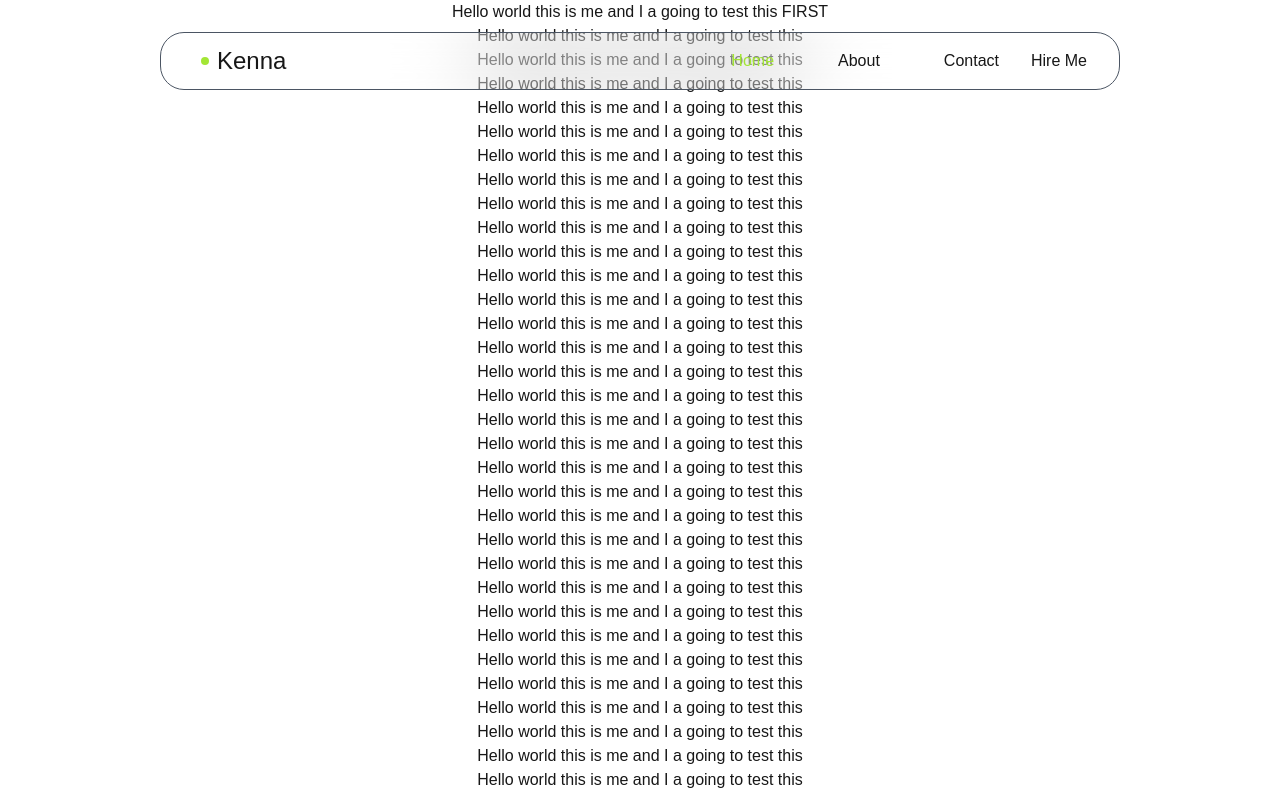
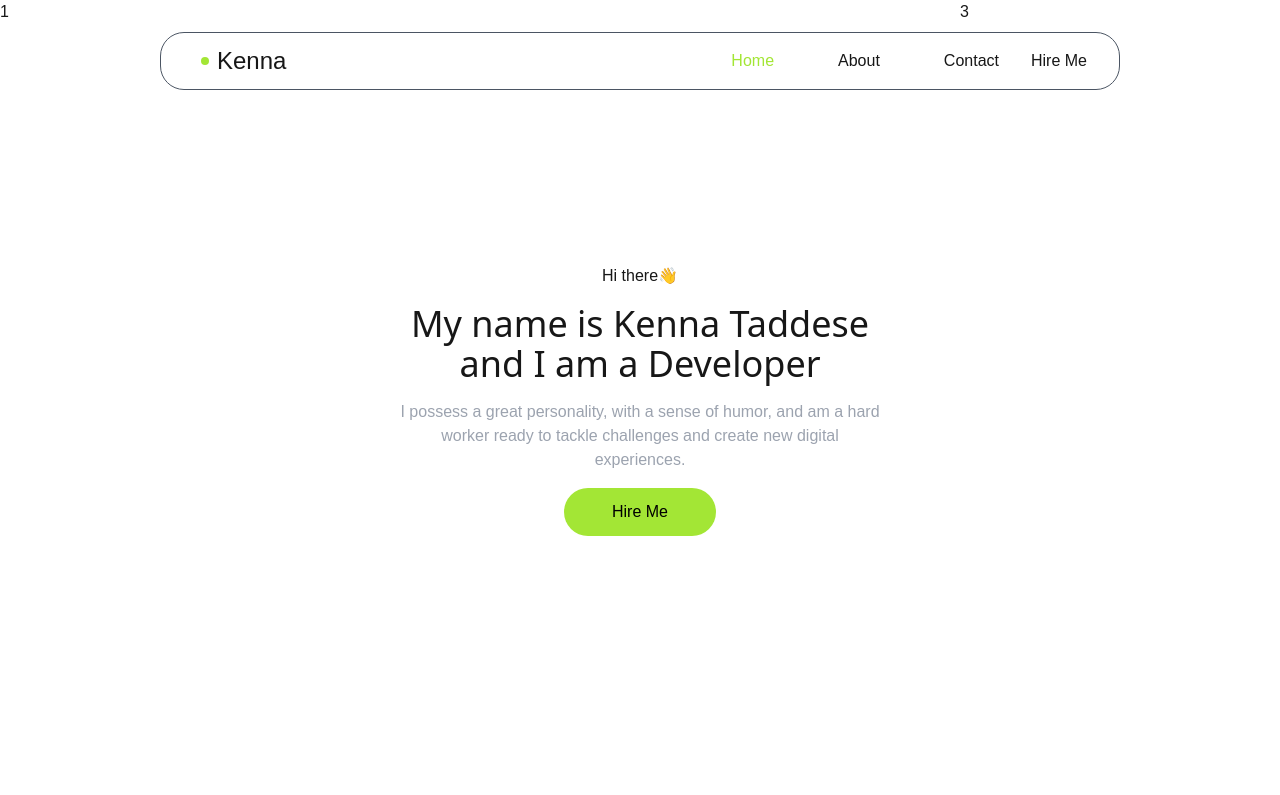
Before and after one commit to kennataddese6/portfolio, a Next.js app: page / in a window 1280 px wide. Shown: the top 795 px of the page. Built offline with nearby package versions, Linux system fonts and the light colour scheme.

Commit message:
add hero

```diff
--- a/app/page.tsx
+++ b/app/page.tsx
@@ -3,6 +3,26 @@ export default function Home() {
   return (
     <>
       <Navbar />
+      <div className="flex h-screen">
+        <div className="lg:w-1/4">1</div>
+        <div className="lg:w-2/4 flex items-center justify-center">
+          <div className="w-3/4">
+            <p className="text-center my-4">Hi there👋</p>
+            <h1 className="text-center text-4xl my-4 font-sans">
+              My name is Kenna Taddese and I am a Developer
+            </h1>
+            <p className="text-center my-4 text-gray-400">
+              I possess a great personality, with a sense of humor, and am a
+              hard worker ready to tackle challenges and create new digital
+              experiences.
+            </p>
+            <button className="block mx-auto my-4 bg-lime-400 px-12 py-3 text-black rounded-3xl cursor-pointer">
+              Hire Me
+            </button>
+          </div>
+        </div>
+        <div className="lg:w-1/4">3</div>
+      </div>
       <h1 className="text-center">
         Hello world this is me and I a going to test this FIRST
       </h1>
```
